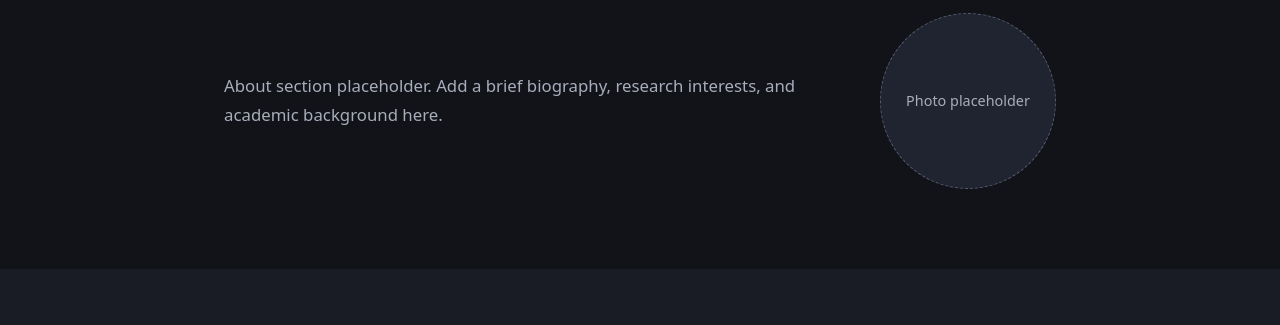
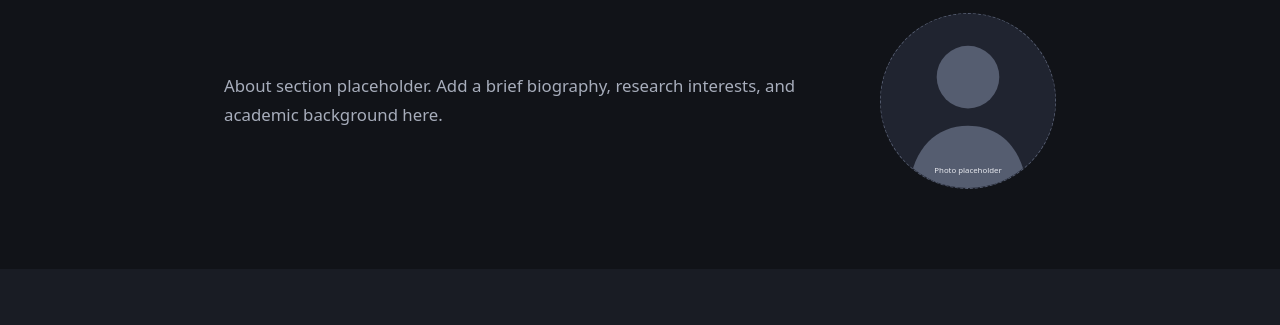
Before and after one commit to PandnotPthereforeQ/PandnotPthereforeQ.github.io, a plain HTML site: page index.html in a window 1280 px wide. Shown: the part 251-576 px from the top of the page. Drawn offline with Linux system fonts and the light colour scheme.

Commit message:
Use an actual profile image placeholder and align it to the right of the About text

```diff
--- a/index.html
+++ b/index.html
@@ -28,9 +28,7 @@
             <h2>About</h2>
             <div class="about-content">
                 <p>About section placeholder. Add a brief biography, research interests, and academic background here.</p>
-                <figure class="profile-photo-placeholder" role="img" aria-label="Placeholder for profile photo">
-                    <span>Photo placeholder</span>
-                </figure>
+                <img class="profile-photo" src="profile-placeholder.svg" alt="Placeholder for profile photo">
             </div>
         </div>
     </section>
--- a/styles.css
+++ b/styles.css
@@ -116,8 +116,9 @@ section p {
 .about-content {
     align-items: center;
     display: flex;
+    flex-direction: row;
     gap: clamp(1.5rem, 5vw, 3.5rem);
-    justify-content: center;
+    justify-content: space-between;
     margin: 0 auto;
     max-width: 52rem;
     text-align: left;
@@ -128,23 +129,15 @@ section p {
     margin: 0;
 }
 
-.profile-photo-placeholder {
-    align-items: center;
+.profile-photo {
     aspect-ratio: 1;
     background: var(--surface-raised);
     border: 1px dashed #555d70;
     border-radius: 50%;
-    color: var(--muted);
-    display: flex;
+    display: block;
     flex: 0 0 11rem;
-    justify-content: center;
-    margin: 0;
-    text-align: center;
-}
-
-.profile-photo-placeholder span {
-    font-size: 0.9rem;
-    padding: 1rem;
+    height: 11rem;
+    object-fit: cover;
 }
 
 footer {
```
Also changed, not shown: profile-placeholder.svg (added).
